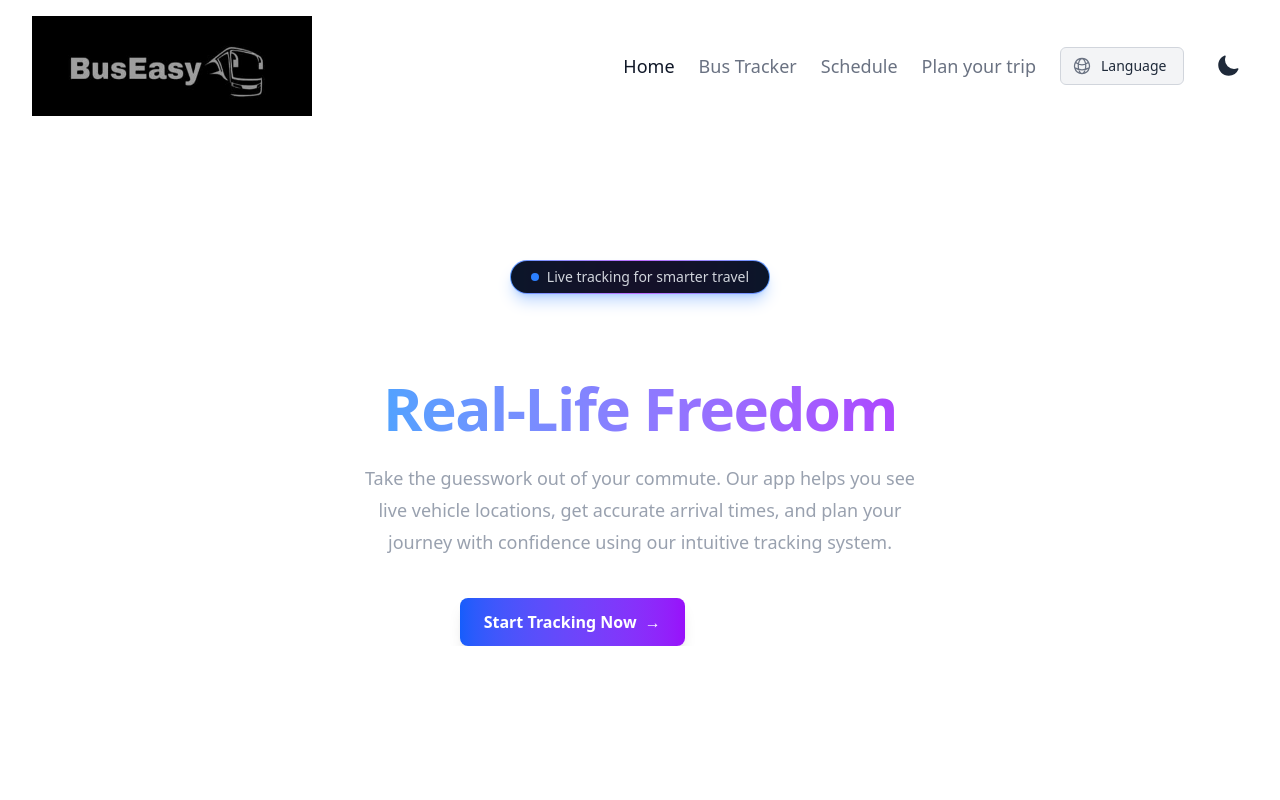
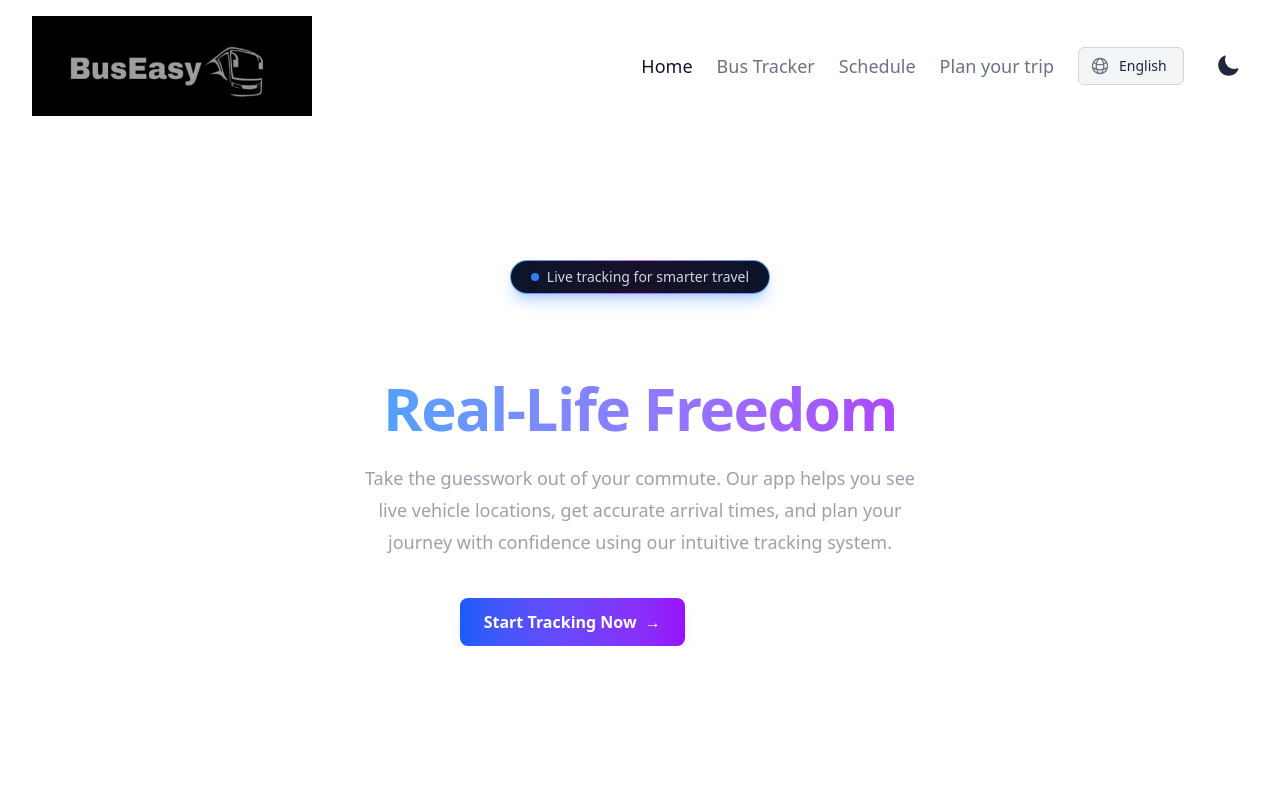
Before and after one commit to Charul192/SIH-2025, a React (Vite) app in the folder Frontend/: page / in a window 1280 px wide. Shown: the top 800 px of the page. Built offline with nearby package versions, Linux system fonts and the light colour scheme.

Commit message:
translate button

```diff
--- a/Frontend/src/components/Header/GoogleTranslate.jsx
+++ b/Frontend/src/components/Header/GoogleTranslate.jsx
@@ -1,17 +1,33 @@
-import React, { useEffect } from "react";
+import React, { useState, useEffect } from "react";
 import { GlobeAltIcon } from '@heroicons/react/24/outline';
 
 export default function GoogleTranslate() {
   const languages = [
     { value: "/auto/en", label: "English" },
     { value: "/auto/hi", label: "हिन्दी" },
-    {value: "/auto/pa", label: "ਪੰਜਾਬੀ"},
+    { value: "/auto/pa", label: "ਪੰਜਾਬੀ" },
     { value: "/auto/bn", label: "বাংলা" },
   ];
 
-  // This useEffect handles loading the Google Translate script
+  const getCookie = (name) => {
+    // Corrected this function's syntax
+    const value = `; ${document.cookie}`;
+    const parts = value.split(`; ${name}=`);
+    if (parts.length === 2) return parts.pop().split(';').shift();
+    return null;
+  };
+
+  const [selectedLanguage, setSelectedLanguage] = useState(() => {
+    const cookieLang = getCookie('googtrans');
+    // Ensure the cookie value exists in our language list
+    if (cookieLang && languages.some(lang => lang.value === cookieLang)) {
+      return cookieLang;
+    }
+    return '/auto/en'; // Default to English
+  });
+
   useEffect(() => {
-    // Define the callback function
+    // Define the callback function for the Google Translate script
     window.googleTranslateElementInit = () => {
       new window.google.translate.TranslateElement(
         { pageLanguage: "en", autoDisplay: false },
@@ -19,7 +35,7 @@ export default function GoogleTranslate() {
       );
     };
 
-    // Check if the script already exists and add it if it doesn't
+    // Add the Google Translate script to the page if it doesn't exist
     if (!document.getElementById('google-translate-script')) {
       const script = document.createElement("script");
       script.id = 'google-translate-script';
@@ -29,25 +45,23 @@ export default function GoogleTranslate() {
     }
   }, []);
 
-  // CHANGE: Rewrote this function for a more reliable cookie-based method.
   const handleLanguageChange = (e) => {
-    const langCode = e.target.value; // This will be "/auto/hi", "/auto/es", etc.
-
-    // Set the 'googtrans' cookie that the widget reads on initialization
-    document.cookie = `googtrans=${langCode}; path=/`;
-
-    // Reload the page to apply the translation
+    const langCode = e.target.value;
+    setSelectedLanguage(langCode);
+    // Corrected this line's syntax
+    document.cookie = `googtrans=${langCode}; path=/;`;
     window.location.reload();
   };
 
   return (
-    <div className="relative inline-block text-left">
-      {/* The original widget is still needed but remains hidden */}
+    <div className="relative inline-block text-left notranslate">
+      {/* This div is used by Google Translate, it should be hidden */}
       <div id="google_translate_element" style={{ display: 'none' }}></div>
 
       <div className="flex items-center">
         <GlobeAltIcon className="absolute left-3 h-5 w-5 text-gray-500 dark:text-gray-400 pointer-events-none" />
         <select
+          value={selectedLanguage}
           onChange={handleLanguageChange}
           className="
             pl-10 pr-4 py-2
@@ -62,9 +76,7 @@ export default function GoogleTranslate() {
             transition-colors duration-200
           "
         >
-          <option>Language</option>
           {languages.map((lang) => (
-            // CHANGE: The value of the option is now lang.value (e.g., "/auto/hi")
             <option key={lang.value} value={lang.value}>
               {lang.label}
             </option>
```
